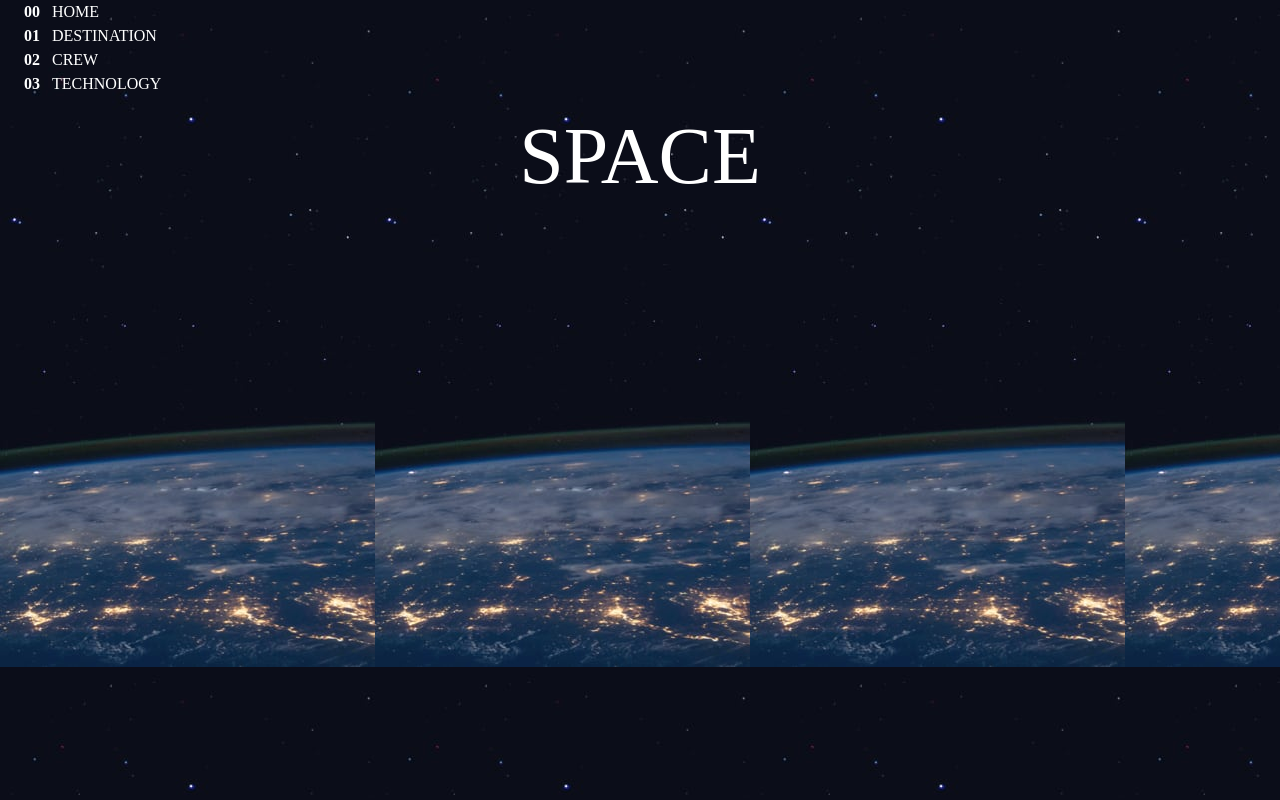
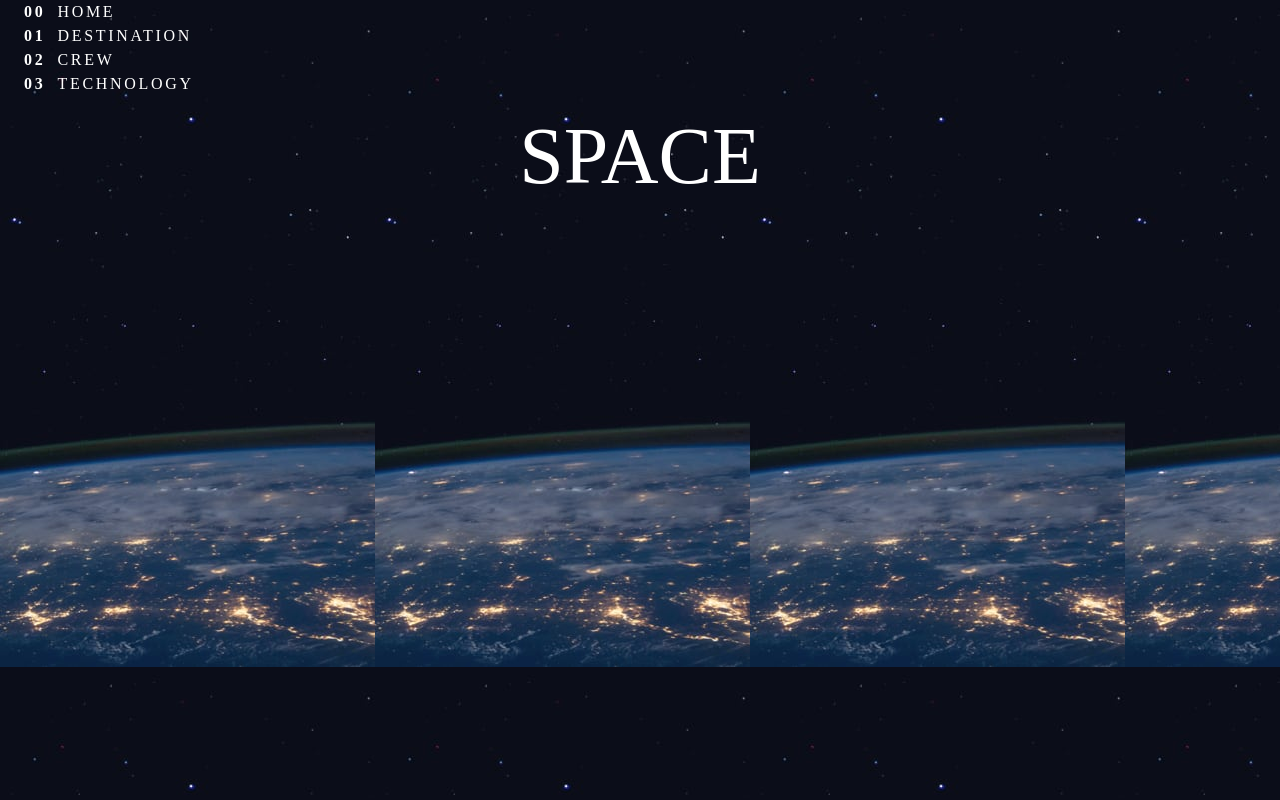
Before and after one commit to Patrick-Dolan/space-tourism-website, a React (Vite) app: page / in a window 1280 px wide. Built offline with nearby package versions, Linux system fonts and the light colour scheme; a web font is replaced by a local one.

Commit message:
add custom letter spacing to tailwind theme

```diff
--- a/tailwind.config.js
+++ b/tailwind.config.js
@@ -26,6 +26,11 @@ export default {
       fontFamily: {
         secondary: ["Barlow Condensed", "sans-serif"],
       },
+      letterSpacing: {
+        nav: "0.169rem",
+        h5: "0.297rem",
+        subhead: "2.35rem"
+      },
     },
   },
   plugins: [],
```
